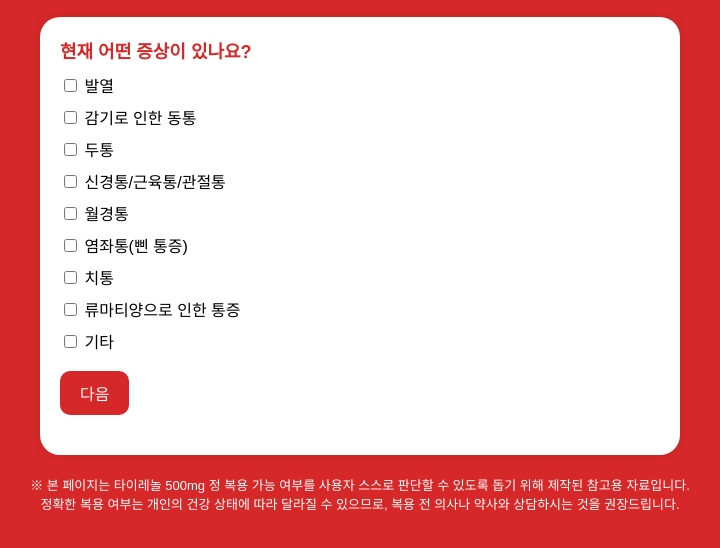
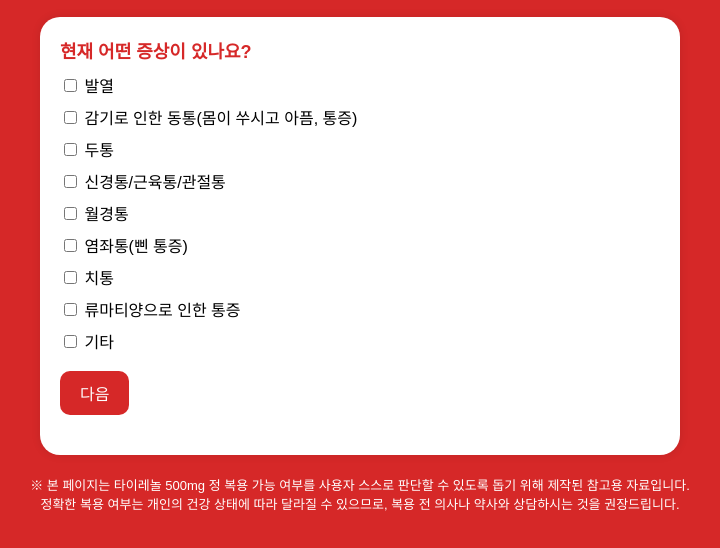
Before and after one commit to jivyu1101/Tylenol-Checker-Ver.3, a plain HTML site: page index.html in a window 1280 px wide. Shown: the part 178-726 px from the top of the page, without its empty margins (280-1000 px from the left). Drawn offline with Linux system fonts and the light colour scheme; a web font is replaced by a local one.

Commit message:
찐최종종종

```diff
--- a/index.html
+++ b/index.html
@@ -120,7 +120,7 @@
       <div id="q1" class="question">
         <div class="question-title">현재 어떤 증상이 있나요?</div>
         <label><input type="checkbox" name="symptom" value="valid"> 발열</label>
-        <label><input type="checkbox" name="symptom" value="valid"> 감기로 인한 동통</label>
+        <label><input type="checkbox" name="symptom" value="valid"> 감기로 인한 동통(몸이 쑤시고 아픔, 통증)</label>
         <label><input type="checkbox" name="symptom" value="valid"> 두통</label>
         <label><input type="checkbox" name="symptom" value="valid"> 신경통/근육통/관절통</label>
         <label><input type="checkbox" name="symptom" value="valid"> 월경통</label>
```
